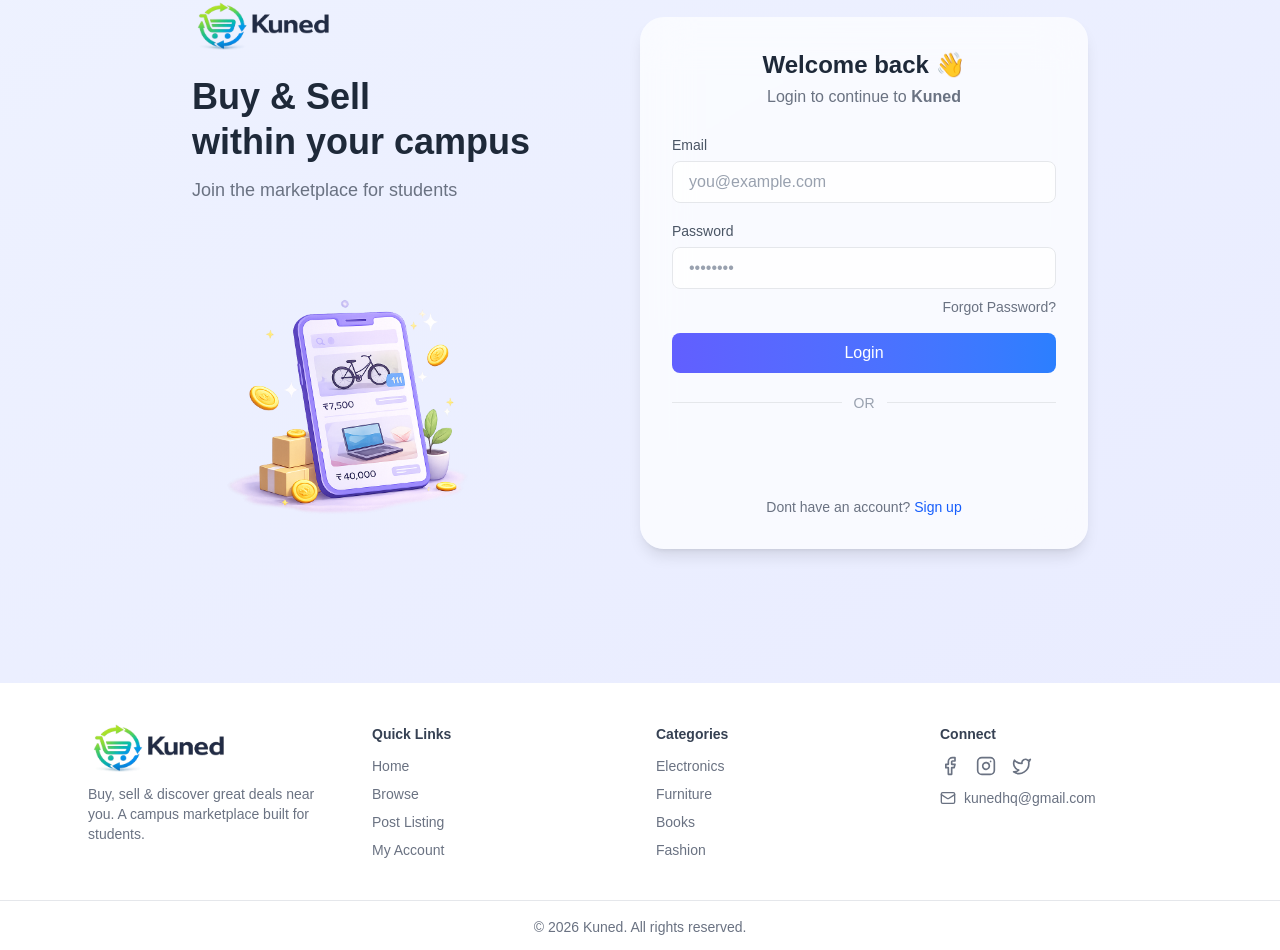
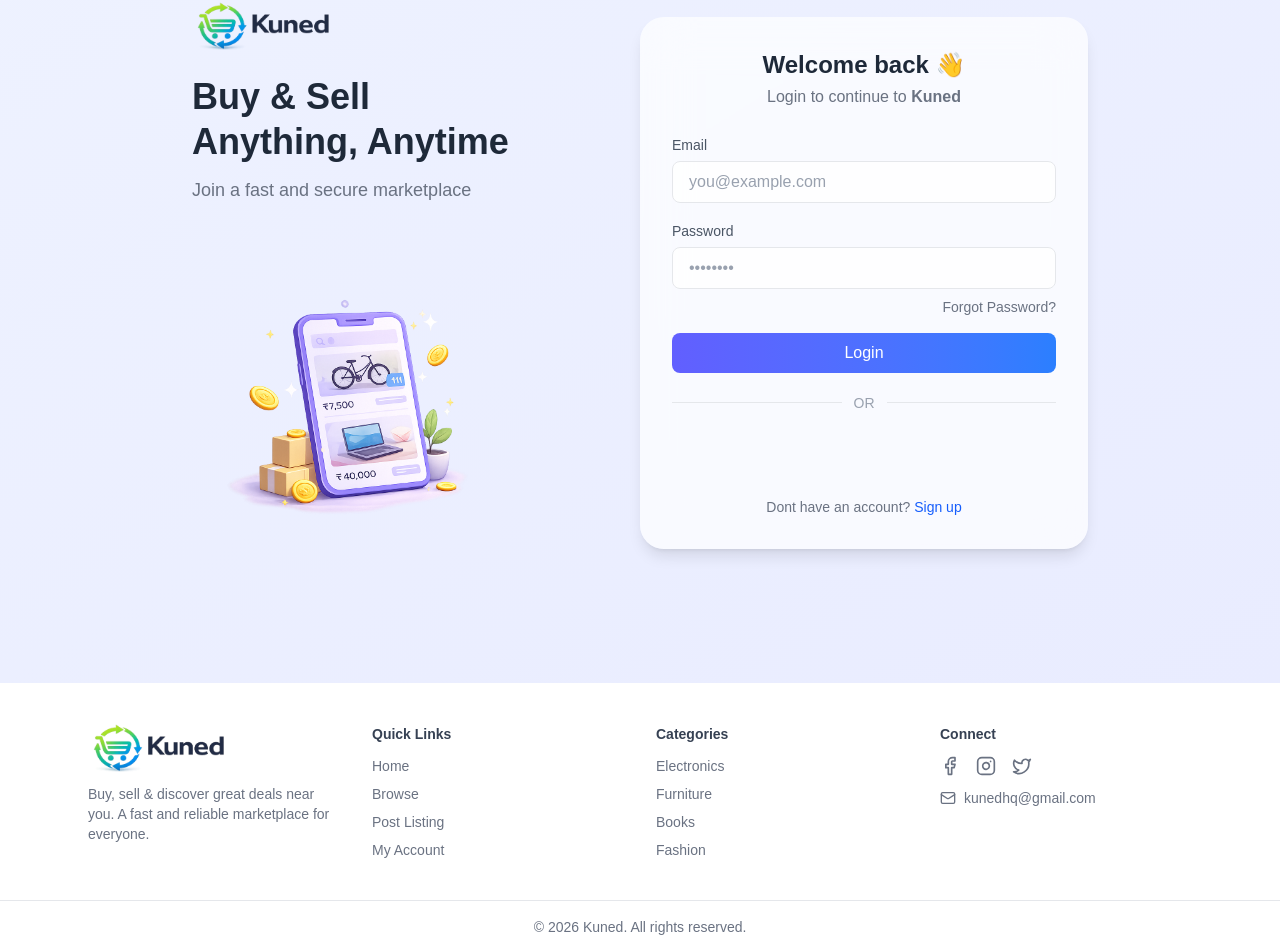
Before and after one commit to M-Jaya-Kumar-Patra/Kuned, a Next.js app: page /login in a window 1280 px wide. Shown: the part 181-1131 px from the top of the page. Built offline with nearby package versions, Linux system fonts and the light colour scheme; no server answers.

Commit message:
Campus -- removed

```diff
--- a/src/app/create/page.tsx
+++ b/src/app/create/page.tsx
@@ -127,7 +127,7 @@
           Create a New Listing
         </h1>
         <p className="text-gray-500 mt-1">
-          Sell your items quickly within your campus
+          Sell your items quickly, anywhere.
         </p>
 
         {/* Main Card */}
--- a/src/app/login/page.tsx
+++ b/src/app/login/page.tsx
@@ -61,11 +61,11 @@
         />
 
         <h1 className="text-4xl font-semibold text-gray-800 leading-tight">
-          Buy & Sell <br /> within your campus
+          Buy & Sell <br /> Anything, Anytime
         </h1>
 
         <p className="text-gray-500 mt-3 text-lg">
-          Join the marketplace for students
+          Join a fast and secure marketplace
         </p>
 
         {/* Phone Image */}
--- a/src/app/signup/SignupContent.tsx
+++ b/src/app/signup/SignupContent.tsx
@@ -70,12 +70,12 @@
         />
 
         <h1 className="text-4xl font-semibold text-gray-800 leading-tight">
-          Start your journey <br /> with Kuned
-        </h1>
+  Start your journey <br /> with Kuned
+</h1>
 
-        <p className="text-gray-500 mt-3 text-lg">
-          Buy, sell and connect within your campus
-        </p>
+<p className="text-gray-500 mt-3 text-lg">
+  Buy, sell, and connect—anytime, anywhere
+</p>
 
         {/* Phone Image */}
         <img
--- a/src/components/Footer.tsx
+++ b/src/components/Footer.tsx
@@ -20,9 +20,9 @@
             </div>
 
             <p className="text-sm text-gray-500">
-              Buy, sell & discover great deals near you.
-              A campus marketplace built for students.
-            </p>
+  Buy, sell & discover great deals near you.
+  A fast and reliable marketplace for everyone.
+</p>
           </div>
 
           {/* Quick Links */}
--- a/src/components/ReccentlyViewed.tsx
+++ b/src/components/ReccentlyViewed.tsx
@@ -103,7 +103,7 @@
                   </p>
 
                   <p className="text-xs text-gray-500 mt-1">
-                    📍 {item.location || "Campus"}
+                    📍 {item.location || "Nearby"}
                   </p>
 
                 </div>
```
